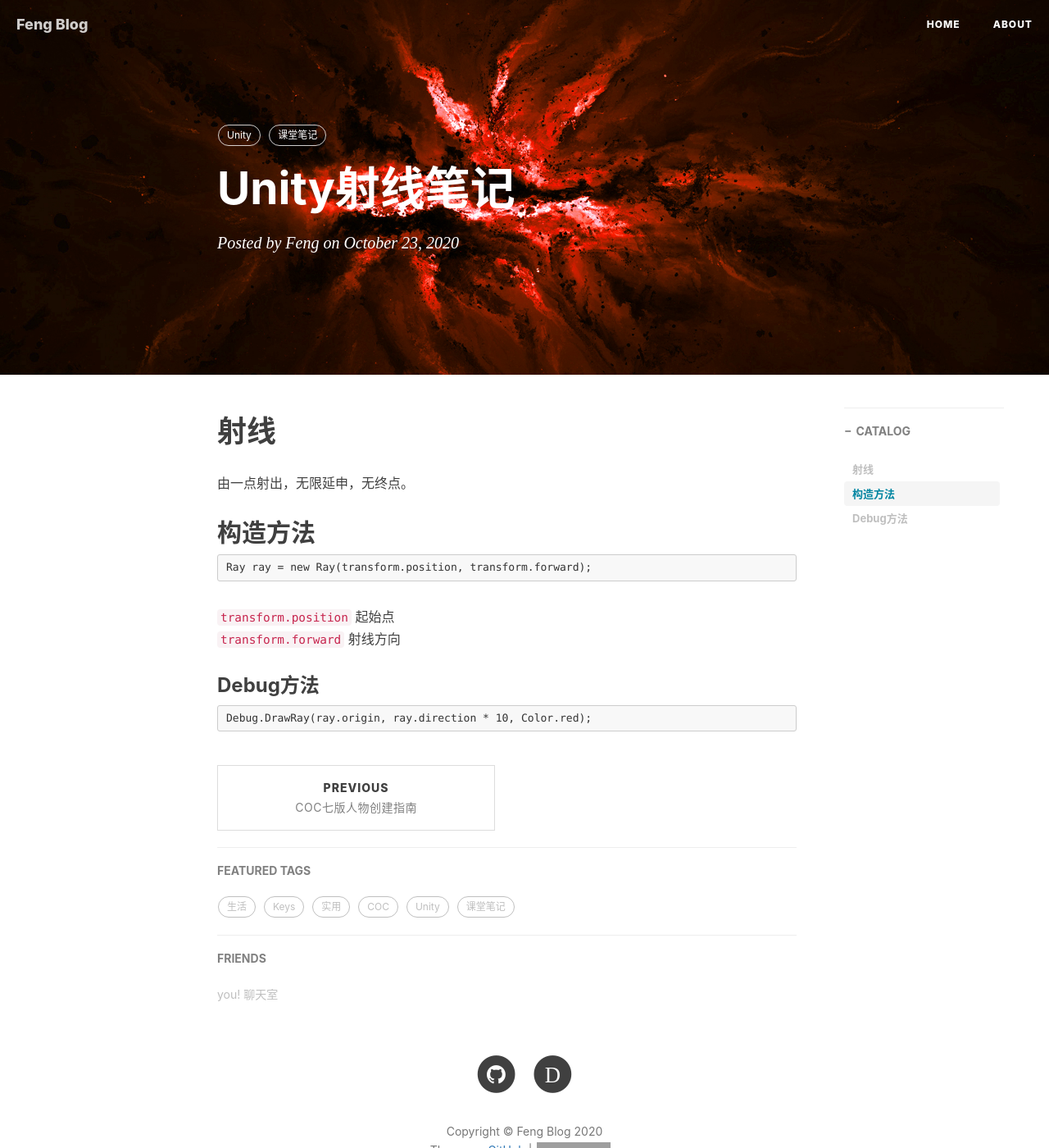
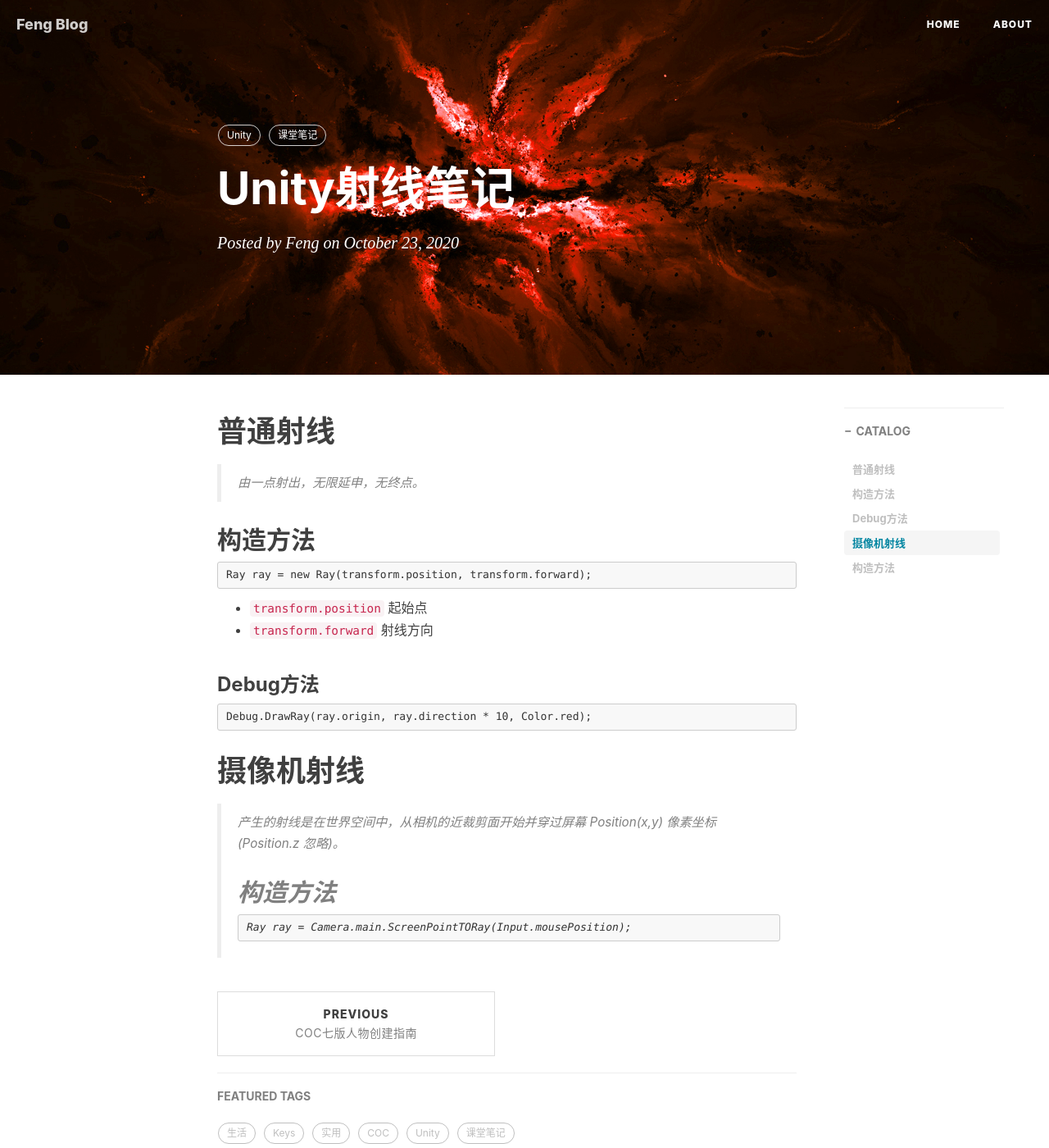
Before and after one commit to Feng0139/Feng0139.github.io, a Jekyll site: the page built from _posts/2020-10-23-Unity射线笔记.md, in a window 1280 px wide and 1400 px high. Shown: the whole window at 82% size. Built offline with Jekyll 4.4.1, drawn with Linux system fonts in a browser that asks for light colours; nearby versions of some CDN libraries; comment, search, counter and statistics services are not loaded; grey boxes are pictures that could not be loaded.

Commit message:
Update 2020-10-23-Unity射线笔记.md

````diff
--- a/_posts/2020-10-23-Unity射线笔记.md
+++ b/_posts/2020-10-23-Unity射线笔记.md
@@ -11,17 +11,22 @@ tags:								#标签
     - 课堂笔记
 ---
 
-# 射线
-由一点射出，无限延申，无终点。
+# 普通射线
+>由一点射出，无限延申，无终点。
 
 ## 构造方法
 ```
 Ray ray = new Ray(transform.position, transform.forward);
 ```
-`transform.position` 起始点
-`transform.forward` 射线方向
+- `transform.position` 起始点
+- `transform.forward` 射线方向
 
 ### Debug方法
 ```
 Debug.DrawRay(ray.origin, ray.direction * 10, Color.red);
 ```
+
+# 摄像机射线
+>产生的射线是在世界空间中，从相机的近裁剪面开始并穿过屏幕 Position(x,y) 像素坐标 (Position.z 忽略)。
+## 构造方法
+    Ray ray = Camera.main.ScreenPointTORay(Input.mousePosition);
````
